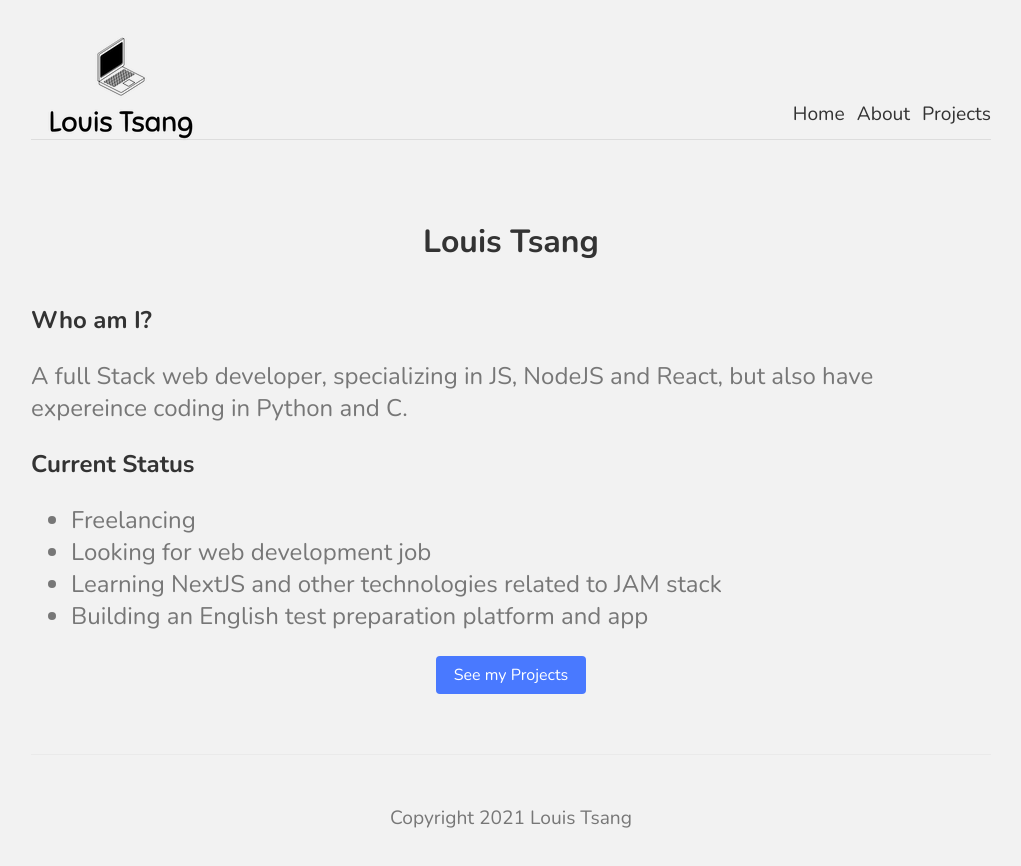
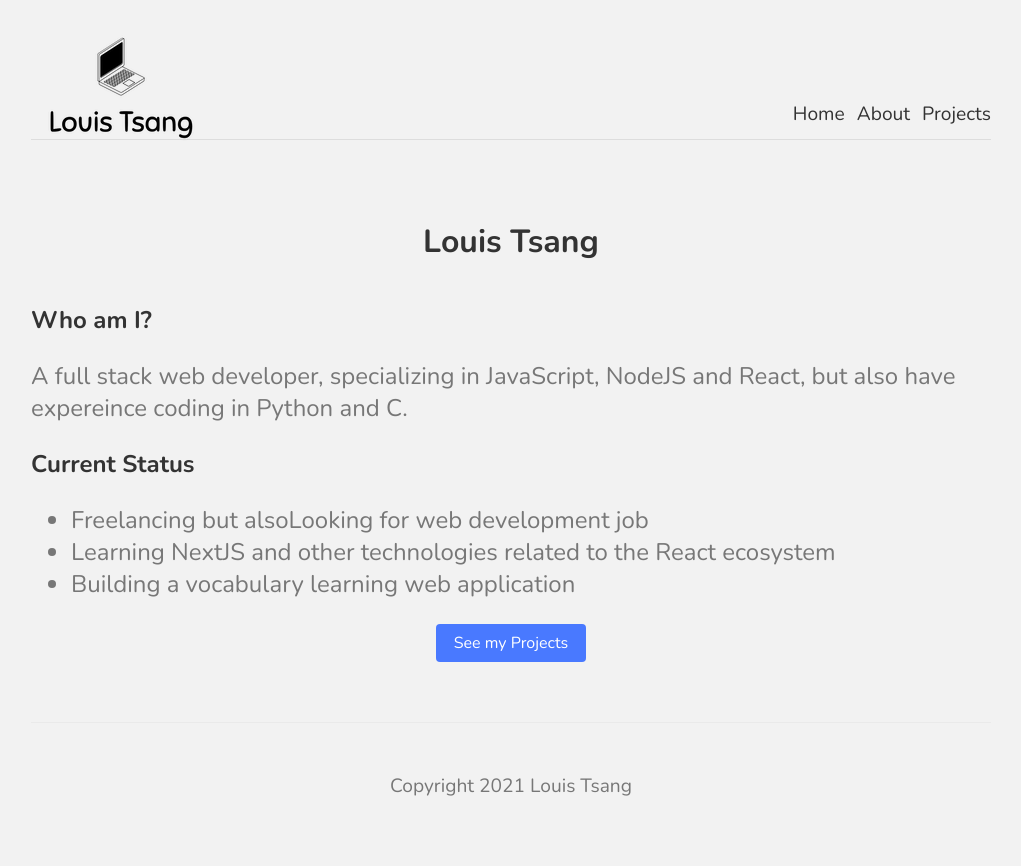
Before and after one commit to louiskwt/portfolio-page, a Next.js app: page / in a window 1280 px wide. Shown: the top 866 px of the page, without its empty margins (129-1150 px from the left). Built offline with nearby package versions, Linux system fonts and the light colour scheme.

Commit message:
fixed typos and cleaned up node package

```diff
--- a/comps/Footer.js
+++ b/comps/Footer.js
@@ -1,3 +1,4 @@
+import Link from 'next/link';
 import React from 'react';
 
 const Footer = () => {
--- a/package.json
+++ b/package.json
@@ -8,8 +8,6 @@
     "start": "next start"
   },
   "dependencies": {
-    "firebase": "^8.6.1",
-    "firebase-admin": "^9.8.0",
     "next": "10.2.0",
     "react": "17.0.2",
     "react-dom": "17.0.2"
--- a/pages/about.js
+++ b/pages/about.js
@@ -13,19 +13,21 @@ const About = () => {
 				<h1>My Story</h1>
 				<p>
 					Hi, there! I am a self-taught web developer who is fluent in
-					Javascript and Python. I grew up in Hong Kong and attended
+					JavaScript and Python. I grew up in Hong Kong and attended
 					university in the United States, majoring in English
 					Education. Upon my graduation, I’ve worked as an Engish
 					tutor in two different local education companies.
 				</p>
+				<hr />
 				<p>
 					While working as an English tutor, I learned that it is
 					possible to improve my teaching and solve some of my
-					students' problems through technologt, and that discovery
+					students' problems through technology, and that discovery
 					led me to start learning how to code. So, I learned how to
 					develop web applications by using online resources and
 					taking onlince courses.
 				</p>
+				<hr />
 				<p>
 					In May 2021, I made the decision to make a career change and
 					started freelancing as a web developer. As a self-taught
--- a/pages/index.js
+++ b/pages/index.js
@@ -14,20 +14,18 @@ export default function Home() {
 				<h1 className={styles.title}>Louis Tsang</h1>
 				<h2>Who am I?</h2>
 				<p className={styles.text}>
-					A full Stack web developer, specializing in JS, NodeJS and
-					React, but also have expereince coding in Python and C.
+					A full stack web developer, specializing in JavaScript,
+					NodeJS and React, but also have expereince coding in Python
+					and C.
 				</p>
 				<h2>Current Status</h2>
 				<ul className={styles.text}>
-					<li>Freelancing</li>
-					<li>Looking for web development job</li>
+					<li>Freelancing but alsoLooking for web development job</li>
 					<li>
-						Learning NextJS and other technologies related to JAM
-						stack
+						Learning NextJS and other technologies related to the
+						React ecosystem
 					</li>
-					<li>
-						Building an English test preparation platform and app
-					</li>
+					<li>Building a vocabulary learning web application</li>
 				</ul>
 				<Link href='/projects'>
 					<a className={styles.btn}>See my Projects</a>
--- a/pages/projects/index.js
+++ b/pages/projects/index.js
@@ -5,7 +5,7 @@ import Link from 'next/link';
 
 export const getStaticProps = async () => {
 	const res = await fetch(
-		'https://api.jsonbin.io/b/60a4d4dff350373e7857423a',
+		'https://api.jsonbin.io/b/60a4d4dff350373e7857423a/3',
 		{
 			headers: {
 				'secret-key': process.env.API_KEY,
--- a/styles/globals.css
+++ b/styles/globals.css
@@ -59,6 +59,10 @@ footer {
 	border-top: 1px solid #eaeaea;
 }
 
+footer .social {
+	display: flex;
+}
+
 .not-found {
 	text-align: center;
 }
```
Also changed, not shown: 1 other file (tests, documents, lock files or other folders).
